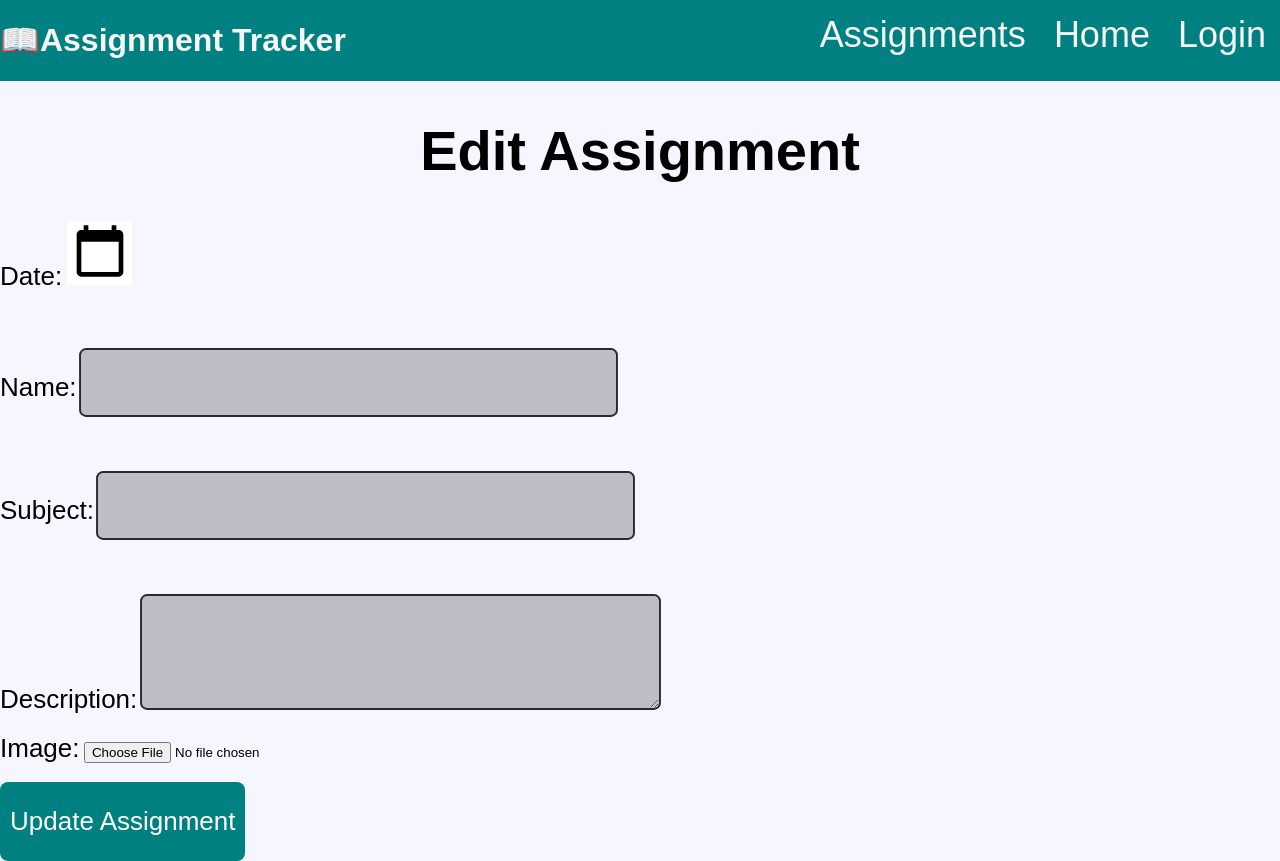
After one commit to BluewolfJ124/Assignment-Tracker, a Flask app: template templates/edit.html in a window 1280 px wide. The commit adds this page. Run offline with Flask 3, Linux system fonts and the light colour scheme; the template is opened without the code that fills it, so the values that code supplies are empty.

```diff
--- a/main.py
+++ b/main.py
@@ -36,18 +36,12 @@ def init_sqlite_db(): # Create the db if it doesn't exist
                 ''')
     conn.close()
 
-def rw_from_db(write,query, params=()): # Read and write to sql database function
-    conn = sqlite3.connect("login.db") # Connect to the database
-    cursor = conn.cursor()
-    cursor.execute(query, params) # Excute the command with the given parameters
-    conn.commit()
-    if write==False: # If the command is reading
-        items = cursor.fetchall() # Get the result
-        conn.close()
-        return items # Return the result
-    else:
-        conn.close()
-        return # If the command is write, return nothing
+def rw_from_db(write, query, params=()):
+    with sqlite3.connect("login.db") as conn:
+        cursor = conn.cursor()
+        cursor.execute(query, params)
+        if not write:
+            return cursor.fetchall()
 
 @app.route('/') # Route for index
 def index():
@@ -56,7 +50,7 @@ def index():
 @app.route('/assignments')
 def assignments():
     if session.get('user') is not None:
-        items = rw_from_db(False, "SELECT id, name, subject, date_due from assignments WHERE id=?", (session["user"],)) # Get assignment data
+        items = rw_from_db(False, "SELECT id, name, subject, date_due FROM assignments WHERE userid=?", (session["user"],)) # Get assignment data
         newitems=[]
         for i in items:
             newitems.append((i[0],i[1],i[2],days_between_dates(i[3])))
@@ -91,19 +85,61 @@ def newassignment():
 
     return render_template('add.html')
 
+# Route to edit an existing entry
+@app.route('/edit/<int:entry_id>', methods=['GET', 'POST'])
+def edit_entry(entry_id):
+    if session.get('user') is None:  # Ensure the user is logged in
+        return redirect(url_for('login'))
 
-@app.route('/delete/<id>', methods=["GET"])
+    # Fetch the assignment details for the logged-in user
+    assignment = rw_from_db(False, "SELECT * FROM assignments WHERE id = ? AND userid = ?", (entry_id, session['user']))
+    if not assignment:
+        return jsonify("Assignment not found or unauthorized access", 403)
+
+    assignment = assignment[0]  # Extract the single result
+
+    if request.method == 'POST':
+        date = request.form['date']
+        name = request.form['name']
+        description = request.form['description']
+        subject = request.form['subject']
+        image = request.files['image']
+        image_filename = assignment[6]  # Keep the existing image filename
+
+        if image:
+            if image_filename:
+                os.remove(os.path.join(app.config['UPLOAD_FOLDER'], image_filename))  # Remove the old image
+            image_filename = secure_filename(image.filename)
+            image.save(os.path.join(app.config['UPLOAD_FOLDER'], image_filename))
+
+        # Update the assignment in the database
+        rw_from_db(True, '''
+            UPDATE assignments
+            SET date_due = ?, name = ?, subject = ?, description = ?, image_filename = ?
+            WHERE id = ? AND userid = ?
+        ''', (date, name, subject, description, image_filename, entry_id, session['user']))
+
+        return redirect(url_for('assignments'))
+
+    return render_template('edit.html', entry={
+        'id': assignment[0],
+        'userid': assignment[1],
+        'name': assignment[2],
+        'date_due': assignment[3],
+        'subject': assignment[4],
+        'description': assignment[5],
+        'image_filename': assignment[6]
+    })
+
+@app.route('/delete/<int:id>', methods=["GET"])
 def delete(id):
-    # Theres a pretty major vunerablility here where anyone can delete an assignment if they just input and id, and are logged into any account
-    # TODO: Check if the user is the owner of the assignment before deleting it
     if session.get('user') is not None:
-        try:
-            rw_from_db(True,"DELETE FROM assignments WHERE id=?", (id,)) # Delete the item by id
-        except:
+        assignment = rw_from_db(False, "SELECT userid FROM assignments WHERE id=?", (id,))
+        if assignment and assignment[0][0] == session['user']:
+            rw_from_db(True, "DELETE FROM assignments WHERE id=?", (id,))
             return redirect(url_for("assignments"))
-        return redirect(url_for("assignments"))
-    else:
-        return jsonify("Not allowed",403)
+        return jsonify("Unauthorized access", 403)
+    return jsonify("Not allowed", 403)
 
 @app.route("/login", methods=["GET", "POST"]) # Login route
 def login():
--- a/static/style.css
+++ b/static/style.css
@@ -18,7 +18,7 @@ h1 {
   text-align: center;
   font-size: 56px;
 }
-a, p, ul {
+a, p, ul,label {
   font-size: 26px;
   text-decoration: none;
 }
@@ -63,64 +63,7 @@ a, p, ul {
 #navbar a:hover::after {
   left: 0; /* Move underline into view on hover */
 }
-.container {
-  display: flex; /* or inline-flex */
-  flex-direction: row;
-  gap: 50px; /* Adds spacing between each item */
-  align-items: center; /* Centers items vertically */
-  margin: 50px 100px;
-}
-.input { /* Main input of assignments page */
-  font-size: 2rem !important; /* The font size of the input is very finicky */
-  background-color: transparent;
-  width: 100%;
-  box-sizing: border-box;
-  padding-inline: 0.5em;
-  padding-block: 0.7em;
-  border: none;
-  border-bottom: var(--border-height) solid var(--border-before-color);
-  box-shadow: 0 2px 4px rgba(0, 0, 0, 0.1);
-}
 
-.input-border { /* Cool underline */
-  position: absolute;
-  background: var(--border-after-color);
-  width: 0%;
-  height: 2px;
-  bottom: 0;
-  left: 0;
-  transition: width 0.3s cubic-bezier(0.6, -0.28, 0.735, 0.045); /* Smooth animation */
-}
-
-.input:focus {
-  outline: none;
-}
-
-.input:focus + .input-border {
-  width: 100%;
-}
-
-.form-control { /* Controlls the input section of the assignments page */
-  position: relative;
-  width: 100%;
-}
-
-.input-alt {
-  font-size: 1.2rem;
-  padding-inline: 1em;
-  padding-block: 0.8em;
-  box-shadow: 0 4px 8px rgba(0, 0, 0, 0.1);
-}
-
-.input-border-alt { /* Gradient bottom border */
-  height: 3px;
-  background: linear-gradient(90deg, #622792 0%, #EA4C89 100%);
-  transition: width 0.4s cubic-bezier(0.42, 0, 0.58, 1.00);
-}
-
-.input-alt:focus + .input-border-alt {
-  width: 100%;
-}
  .button-2 { /* Normal button with padding */
   background-color: #008080;
   color: white;
@@ -158,10 +101,12 @@ input[type="date"]::-webkit-datetime-edit {
   margin: 0 100px; /* 100px margin on left and right */
   box-shadow: 0 0 20px rgba(0, 0, 0, 0.15);
   overflow: hidden;
+
 }
 .styled-table thead tr { /* Styles the top heading of the talbe */
   background-color: #008080;
   text-align: left;
+  color: white;
 }
 
 .styled-table th,
@@ -191,3 +136,21 @@ input[type="date"]::-webkit-datetime-edit {
   padding: 15px; /* Increased padding */
   border-top: 3px solid white; /* White underline */
 }
+
+.input {
+  font-size: 40px;
+  background-color: rgb(189, 189, 199);
+  box-shadow: 0 0 .4vw rgba(0,0,0,0.5), 0 0 0 .15vw transparent;
+  border-radius: 0.4vw;
+  border: none;
+  outline: none;
+  padding: 10px;
+  transition: .4s;
+  margin-top: 40px;
+  box-shadow: 0 0 0 .15vw #252a2a;
+}
+
+
+.input:focus {
+box-shadow: 0 0 0 .15vw #008080;
+}
--- /dev/null
+++ b/templates/edit.html
@@ -0,0 +1,32 @@
+<!DOCTYPE html>
+<html lang="en">
+<head>
+    <link rel="stylesheet" href="/static/style.css">
+    <title>Edit Assignment</title>
+</head>
+<body>
+    {% include 'navbar.html' %}
+    <h1>Edit Assignment</h1>
+    <form action="/edit/{{ entry.id }}" method="POST" enctype="multipart/form-data">
+        <label for="date">Date:</label>
+        <input type="date" id="date" name="date" value="{{ entry.date_due }}" required><br><br>
+
+        <label for="name">Name:</label>
+        <input class="input" type="text" id="name" name="name" value="{{ entry.name }}" required><br><br>
+
+        <label for="subject">Subject:</label>
+        <input class="input" type="text" id="subject" name="subject" value="{{ entry.subject }}" required><br><br>
+
+        <label for="description">Description:</label>
+        <textarea class="input" id="description" name="description" required>{{ entry.description }}</textarea><br><br>
+
+        <label for="image">Image:</label>
+        {% if entry.image_filename %}
+        <img src="{{ url_for('uploaded_file', filename=entry.image_filename) }}" alt="Existing Image" style="max-width: 100px;"><br>
+        {% endif %}
+        <input type="file" id="image" name="image"><br><br>
+
+        <button type="submit" class="button-2">Update Assignment</button>
+    </form>
+</body>
+</html>
```
Also changed, not shown: templates/add.html (+6 -5 lines), templates/assignments.html (+4 -11 lines), uploads/corbin.jpg (deleted).
